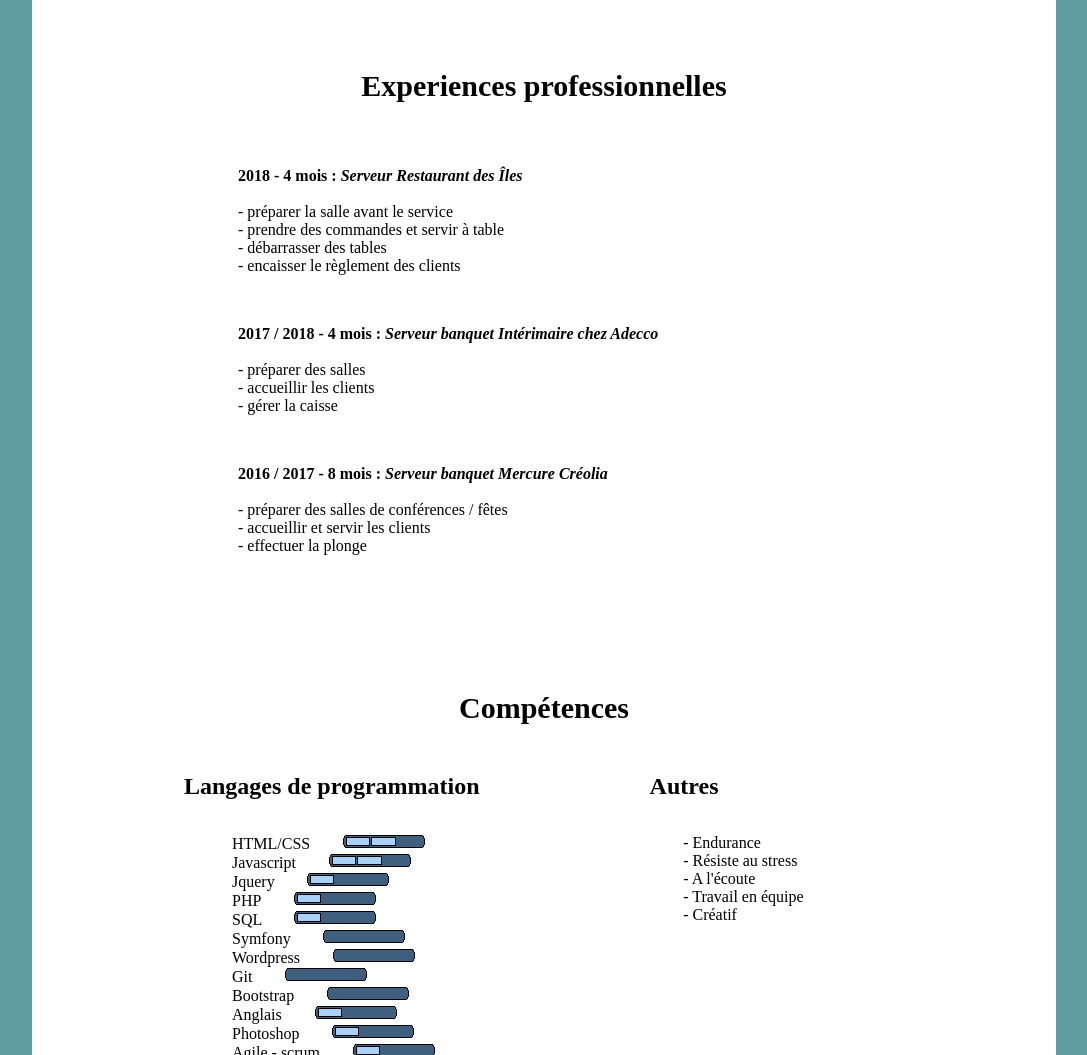
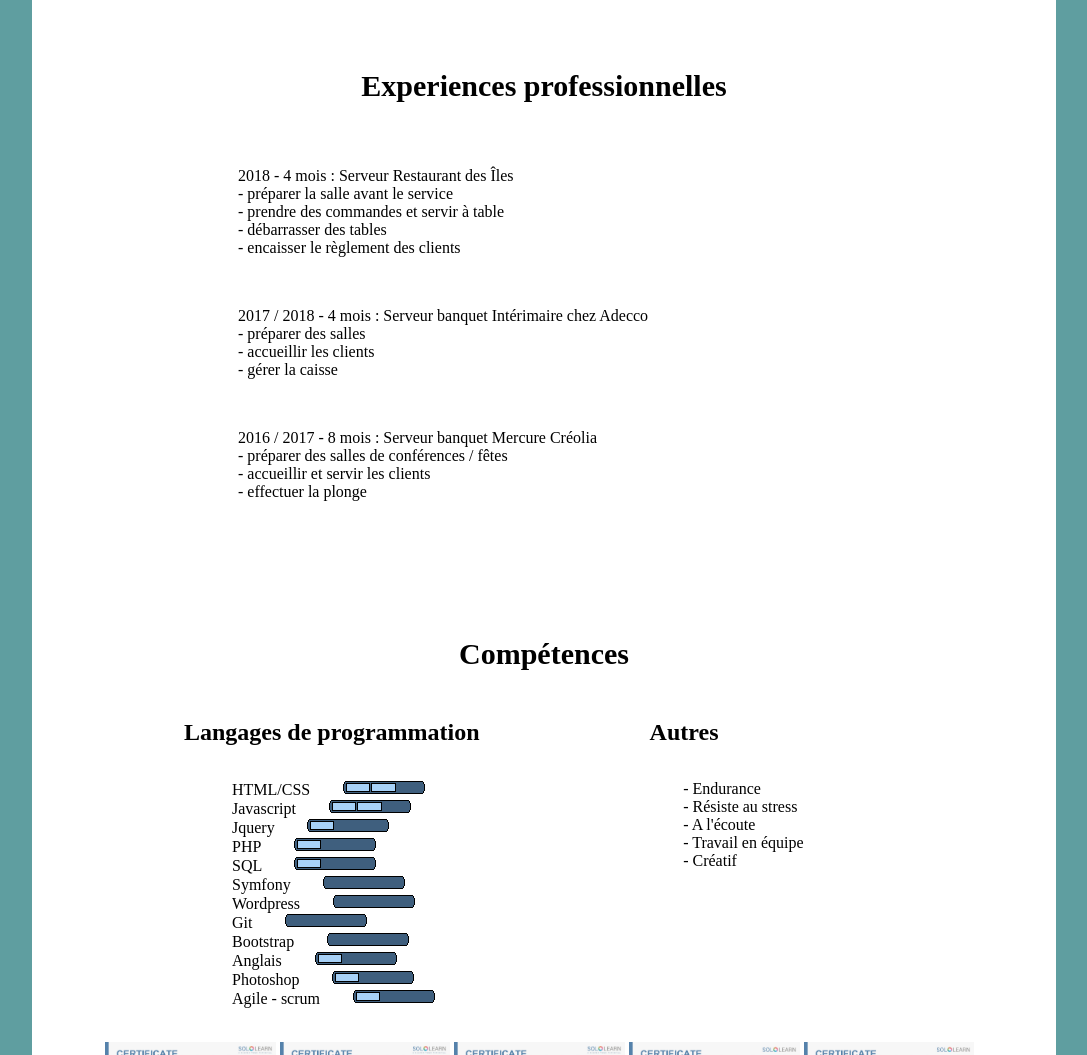
Before and after one commit to Gonthier974/CV, a plain HTML site: page index.html in a window 1280 px wide. Shown: the part 889-1944 px from the top of the page, without its empty margins (96-1183 px from the left). Drawn offline with Linux system fonts and the light colour scheme.

Commit message:
modification des erreurs

```diff
--- a/index.html
+++ b/index.html
@@ -3,7 +3,7 @@
 <head>
 
     <meta charset=utf-8>
-    <link rel="stylesheet" media=screen and (max-width: 1920px) href="style.css" type="text/css" />
+    <link rel="stylesheet" href="style.css" type="text/css" />
     <title>Mon Curriculum Vitae</title>
 
 </head>
@@ -11,8 +11,8 @@
 <body id="font">
     <div>
         <nav id="menu_haut">
+            <img src="run.gif" alt="logo" class="logo">
             <ul class="menu">
-                <img src="run.gif" alt="logo" class="logo">
                 <li class="btn"><a href="#banniere">Home</a></li>
                 <li class="btn"><a href="#img1">Expériences professionnelles</a></li>
                 <li class="btn"><a href="#img2">Compétences</a></li>
@@ -50,21 +50,21 @@
                 <div><br /><br />
                     <h1>Experiences professionnelles</h1>
                     <br />
-                    <ul><strong>2018 - 4 mois : <i>Serveur
-                                Restaurant des Îles</i></strong><br /><br />
+                    <ul>2018 - 4 mois : Serveur
+                                Restaurant des Îles
                         <li> - préparer la salle avant le service</li>
                         <li> - prendre des commandes et servir à table</li>
                         <li> - débarrasser des tables</li>
                         <li> - encaisser le règlement des clients</li>
                     </ul><br />
-                    <ul><strong>2017 / 2018 - 4 mois : <i>Serveur banquet
-                                Intérimaire chez Adecco</i></strong><br /><br />
+                    <ul>2017 / 2018 - 4 mois : Serveur banquet
+                                Intérimaire chez Adecco
                         <li>- préparer des salles</li>
                         <li>- accueillir les clients</li>
                         <li>- gérer la caisse</li>
                     </ul><br />
-                    <ul><strong>2016 / 2017 - 8 mois : <i>Serveur banquet
-                                Mercure Créolia</i></strong><br /><br />
+                    <ul>2016 / 2017 - 8 mois : Serveur banquet
+                                Mercure Créolia
                         <li> - préparer des salles de conférences / fêtes</li>
                         <li> - accueillir et servir les clients</li>
                         <li> - effectuer la plonge</li>
```
